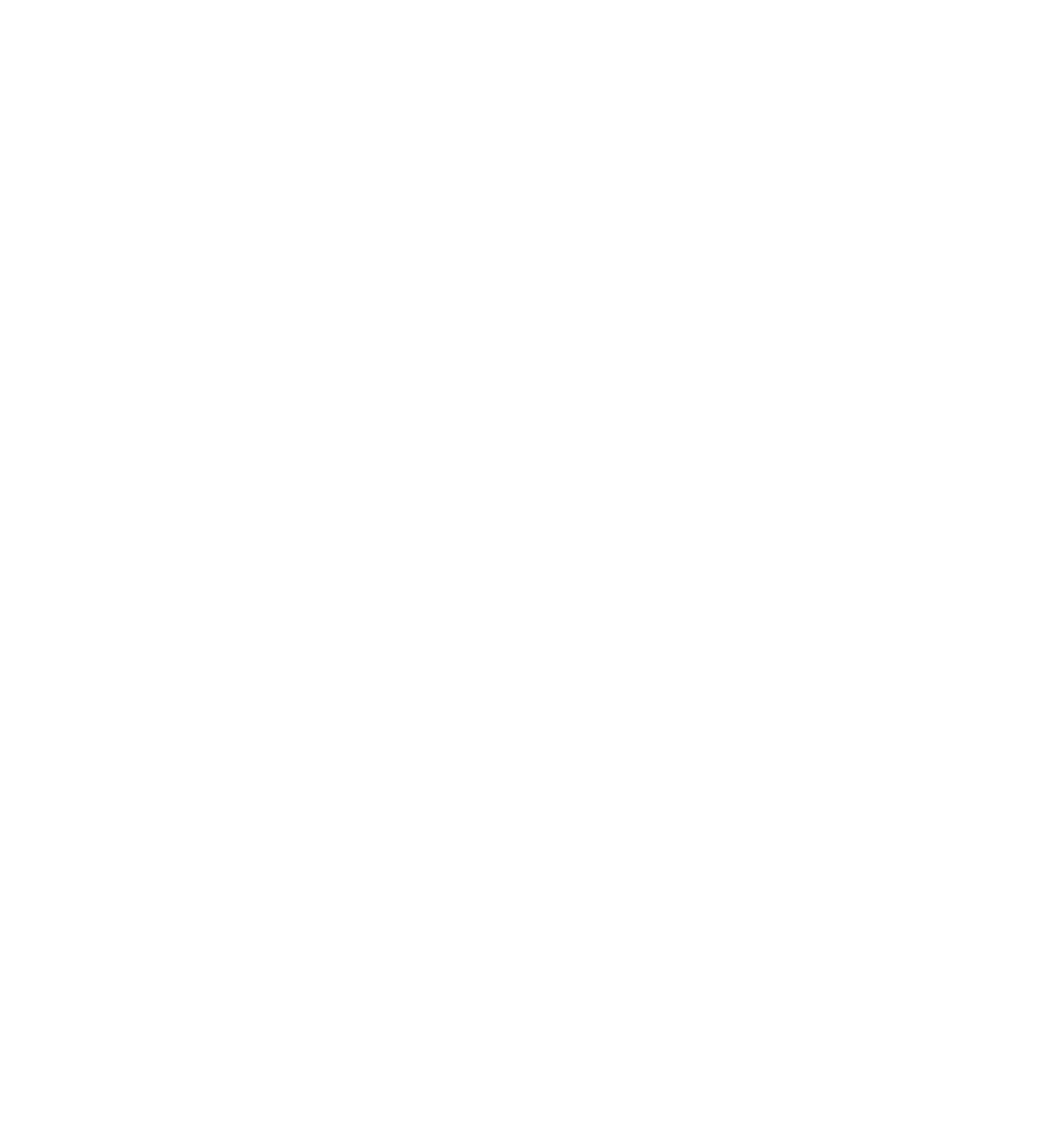
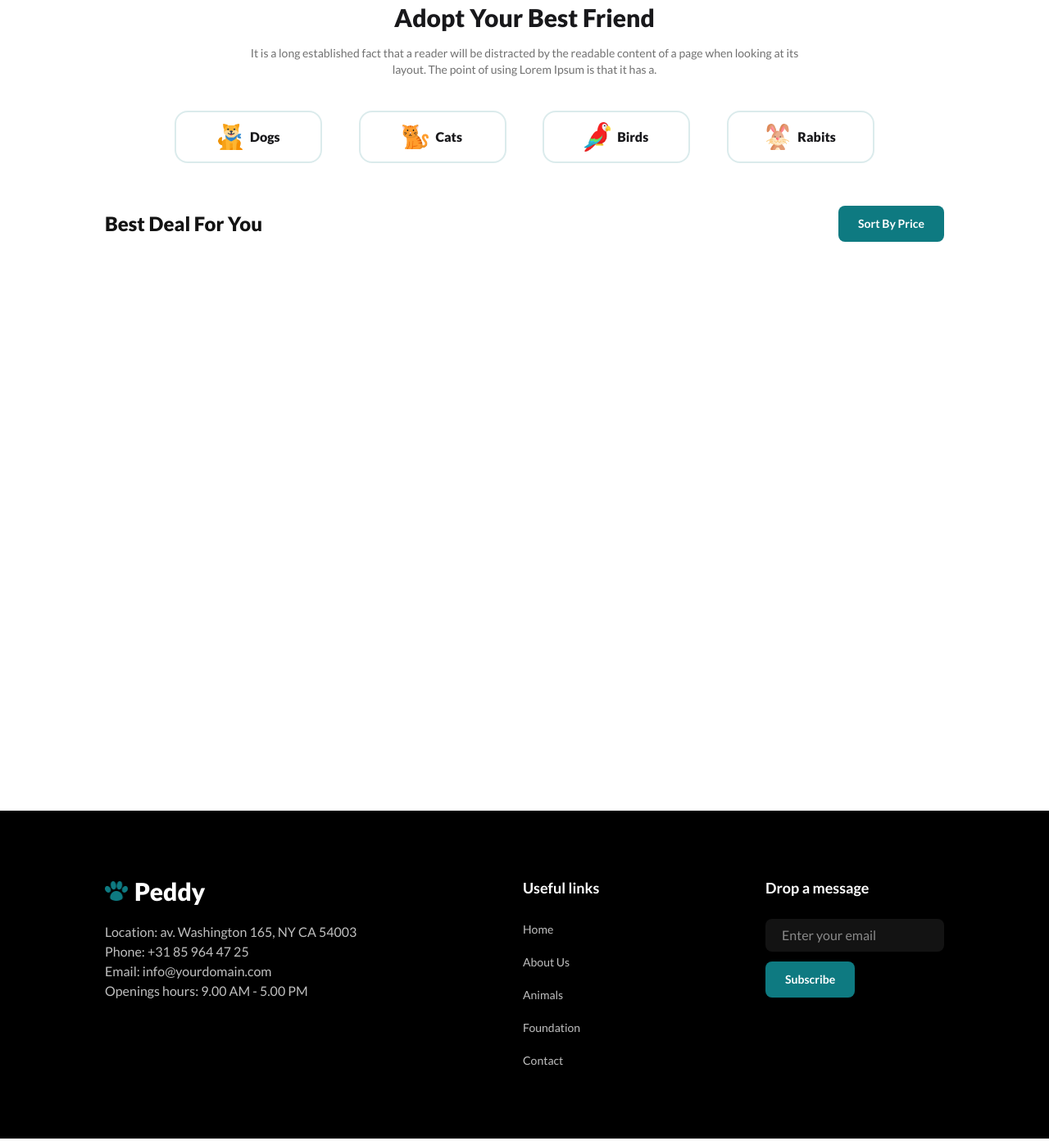
Before and after one commit to 0xKafi/Peddy-Adopt-Pet, a plain HTML site: page index.html in a window 1280 px wide. Shown: the part 1011-2403 px from the top of the page at 82% size. Drawn offline with nearby package versions, Linux system fonts and the light colour scheme.

Commit message:
adopt section & footer added

```diff
--- a/index.html
+++ b/index.html
@@ -11,7 +11,7 @@
     <script src="https://cdn.jsdelivr.net/npm/@tailwindcss/browser@4"></script>
 </head>
 <body class="font-[Lato]">
-    <section class="w-8/10 h-800 mx-auto">
+    <section class="w-8/10 h-500 mx-auto">
         <header class="py-8">
             <nav class="h-15 flex justify-between items-center text-center">
                 <!-- logo -->
@@ -46,11 +46,58 @@
                 <p class="text-xs text-center text-[#131313] mb-2 w-1/2 mx-auto leading-5">It is a long established fact that a reader will be distracted by the readable content of a page when looking at its layout. The point of using Lorem Ipsum is that it has a.</p>
                 <button class="px-6 py-3 bg-[#0E7A81] text-white text-sm font-semibold rounded-lg my-3">View More</button>
             </div>
-            <!-- image box -->
-             <div class="flex justify-center items-center my-8">
+            <!-- image -->
+             <div class="flex justify-center items-center my-15">
                 <img src="./images/pet.webp" alt="pet">
              </div>
         </section>
+
+        <section class="mt-20">
+            <div class="flex justify-center items-center my-8 flex-col">
+                <p class="font-extrabold text-3xl text-center mb-4">Adopt  Your  Best Friend</p>
+                <p class="text-sm font-medium text-center text-[#13131399] mb-2 w-2/3 mx-auto leading-5">It is a long established fact that a reader will be distracted by the readable content of a page when looking at its layout. The point of using Lorem Ipsum is that it has a.</p>
+            </div>
+            <div class="flex w-5/6 mx-auto justify-between items-center">
+                <button class="h-16 w-45 flex justify-center items-center border-2 border-[#0E7A8126] rounded-2xl font-extrabold" ><img class="w-8 mr-2" src="./images/shiba.png" alt=""> Dogs </button>
+                <button class="h-16 w-45 flex justify-center items-center border-2 border-[#0E7A8126] rounded-2xl font-extrabold" ><img class="w-8 mr-2" src="./images/cat.png" alt=""> Cats</button>
+                <button class="h-16 w-45 flex justify-center items-center border-2 border-[#0E7A8126] rounded-2xl font-extrabold" ><img class="w-8 mr-2" src="./images/bird.png" alt="">Birds</button>
+                <button class="h-16 w-45 flex justify-center items-center border-2 border-[#0E7A8126] rounded-2xl font-extrabold" ><img class="w-8 mr-2" src="./images/rabbit.png" alt="">Rabits</button>
+            </div>
+
+            <div class="flex justify-between items-center my-10">
+                <p class="text-2xl font-extrabold text-[#131313]">Best Deal For You</p>
+                <button class="px-6 py-3 bg-[#0E7A81] text-white text-sm font-semibold rounded-lg my-3">Sort By Price</button>
+            </div>
+        </section>
     </section>
+    <footer class="bg-[black] h-100 text-white ">
+        <section class="w-8/10 mx-auto flex justify-between py-20">
+            <div>
+                <div class="flex items-center w-1/3 mb-5">
+                    <img class="h-6 w-7" src="./images/logo.webp" alt="logo">
+                    <p class="font-extrabold text-3xl ml-2">Peddy</p>
+                </div>
+                <p class="opacity-75">Location: av. Washington 165, NY CA 54003 <br>
+                    Phone: +31 85 964 47 25 <br>
+                    Email: info@yourdomain.com <br>
+                    Openings hours: 9.00 AM - 5.00 PM</p>
+            </div>
+            <div>
+                <p class="text-lg font-bold mb-6">Useful links</p>
+                <ul class="flex flex-col justify-start space-y-4">
+                    <li><a class="opacity-75 text-sm" href="">Home</a></li>
+                    <li><a class="opacity-75 text-sm" href="">About Us</a></li>
+                    <li><a class="opacity-75 text-sm" href="">Animals</a></li>
+                    <li><a class="opacity-75 text-sm" href="">Foundation</a></li>
+                    <li><a class="opacity-75 text-sm" href="">Contact</a></li>
+                </ul>
+            </div>
+            <div class="flex flex-col justify-between items-start h-40">
+                <p class="text-lg font-bold mb-6">Drop a message</p>
+                <input class="px-5 py-2 bg-[#131313] border-none rounded-lg" type="text" placeholder="Enter your email">
+                <button class="px-6 py-3 bg-[#0E7A81] text-white text-sm font-semibold rounded-lg my-3">Subscribe</button>
+            </div>
+        </section>
+    </footer>
 </body>
 </html>
```
